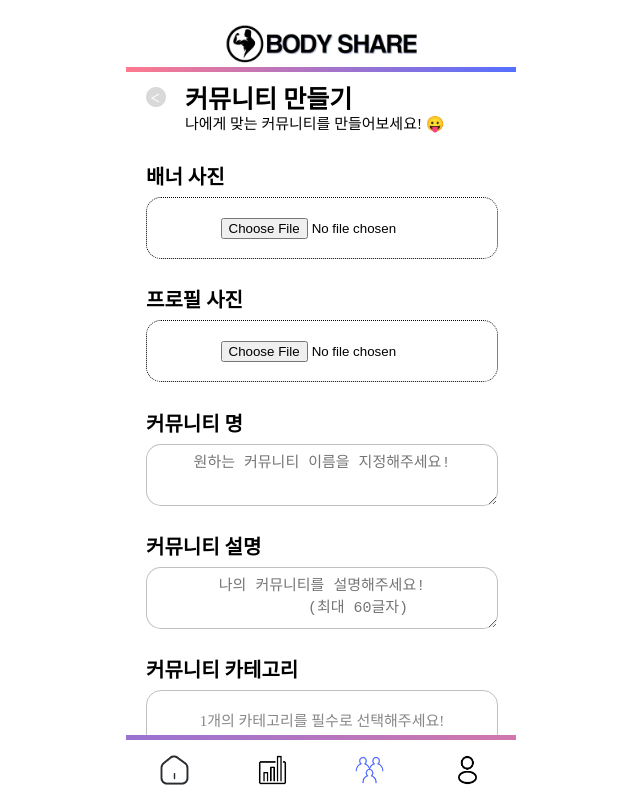
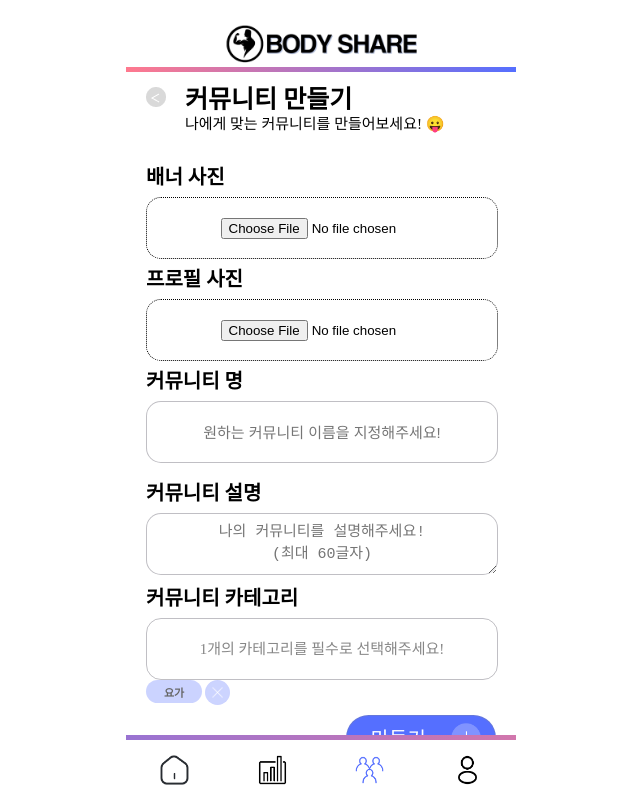
Before and after one commit to UNILION/BodyShare, a React (Create React App) app in the folder BodyShare-app/: page /community/communityAdd in a window 1280 px wide. Shown: the whole page, without its empty margins (319-959 px from the left). Built offline with nearby package versions, Linux system fonts and the light colour scheme; what recoil-persist would draw is missing.

Commit message:
feat: 커뮤니티 추가 폼 컴포넌트 분리 작업 중

```diff
--- a/BodyShare-app/src/pages/community/commu/commuAdd/Middle.js
+++ b/BodyShare-app/src/pages/community/commu/commuAdd/Middle.js
@@ -1,9 +1,13 @@
 import styled from "styled-components";
-import Tag from "components/commons/Tag";
+import Tag from "components/commons/useFormTag";
 import Button from "components/commons/Button";
 import xbutton from "assets/Img/xbutton.png";
 import plus from "assets/Img/buttonplus.png";
 import { useNavigate } from "react-router-dom";
+import { useForm } from "react-hook-form";
+import { useState } from "react";
+import CommunityContent from "./CommunityContent"
+import CommunityTitle from "./CommunityTitle"
 
 const MiddleContainer = styled.div`
   display: grid;
@@ -19,16 +23,6 @@ const Title = styled.div`
   margin: 10px 0 10px 0;
 `;
 
-const Content = styled.textarea`
-  width: 310px;
-  height: 50px;
-  font-size: 15px;
-  border: 1px solid rgba(46, 44, 61, 0.3);
-  border-radius: 15px;
-  text-align: center;
-  padding: 5px 20px;
-`;
-
 const Picture = styled.div`
   height: 350px;
   height: 60px;
@@ -40,10 +34,6 @@ const Picture = styled.div`
 `;
 
 const Profile = styled.div``;
-
-const CommunityTitle = styled.div``;
-
-const CommunityContent = styled.div``;
 
 const CommunityCategory = styled.div``;
 
@@ -83,46 +73,59 @@ const Xbutton = styled.img`
 
 const Middle = function () {
   const navigate = useNavigate();
-  return(
+  const [tagtitle, setagTitle] = useState("요가");
+  const {register, handleSubmit, formState: { errors } } = useForm();
+  const onSubmit = (data) => console.log(data);
+
+  return (
     <>
+      <form onSubmit={handleSubmit(onSubmit)}>
         <MiddleContainer>
           <Banner>
             <Title>배너 사진</Title>
             <Picture>
-            <input type="file" accept="image/jpg, image/png, image/jpeg" />
+              <input
+                {...register("bannerImg")}
+                type="file"
+                accept="image/jpg, image/png, image/jpeg"
+              />
             </Picture>
           </Banner>
 
           <Profile>
             <Title>프로필 사진</Title>
             <Picture>
-            <input type="file" accept="image/jpg, image/png, image/jpeg" />
+              <input
+                {...register("profileImg")}
+                type="file"
+                accept="image/jpg, image/png, image/jpeg"
+              />
             </Picture>
           </Profile>
 
-        <CommunityTitle>
-          <Title>커뮤니티 명</Title>
-          <Content placeholder="원하는 커뮤니티 이름을 지정해주세요!"></Content>
-        </CommunityTitle>
+          <CommunityTitle register={register} errors={errors} />
 
-        <CommunityContent>
-          <Title>커뮤니티 설명</Title>
-          <Content
-            placeholder="나의 커뮤니티를 설명해주세요!
-        (최대 60글자)"
-          ></Content>
-        </CommunityContent>
+          <CommunityContent register={register} errors={errors} />
+
 
           <CommunityCategory>
             <Title>커뮤니티 카테고리</Title>
             <CategoryContent onClick={() => navigate("/community/category")}>
               1개의 카테고리를 필수로 선택해주세요!
             </CategoryContent>
+            <Category>
+              <Tag
+              tagtitle="요가" />
+              <Xbutton src={xbutton} />
+              <input type="hidden" value={tagtitle}
+              {...register("tag", {
+                required: true,
+              })}
+              />
+            </Category>
+            {errors.tag?.type === "required" && (
               <Check>한 개의 카테고리를 선택해주세요!</Check>
-          <Category>
-            <Tag tagName="요가" />
-            <Xbutton src={xbutton} />
-          </Category>
+            )}
           </CommunityCategory>
         </MiddleContainer>
 
@@ -133,11 +136,11 @@ const Middle = function () {
           mb="10px"
           width="150px"
           display="block"
-        onClick={() => navigate("/community")}
+          // onClick={() => navigate("/community")}
         />
+      </form>
     </>
-  )
-
-}
+  );
+};
 
 export default Middle;
```
Lines whose indentation alone changed are shown as unchanged.
